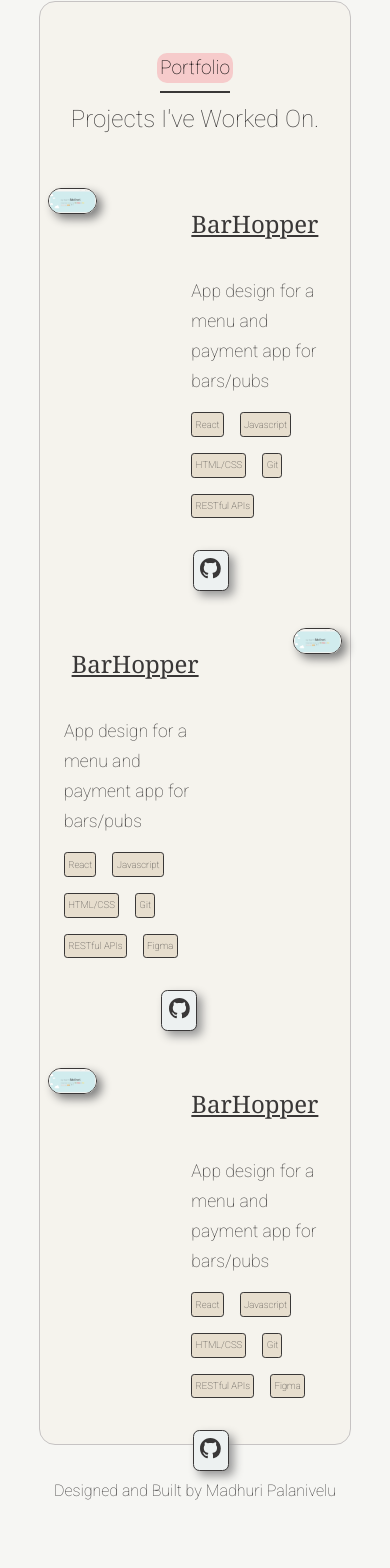
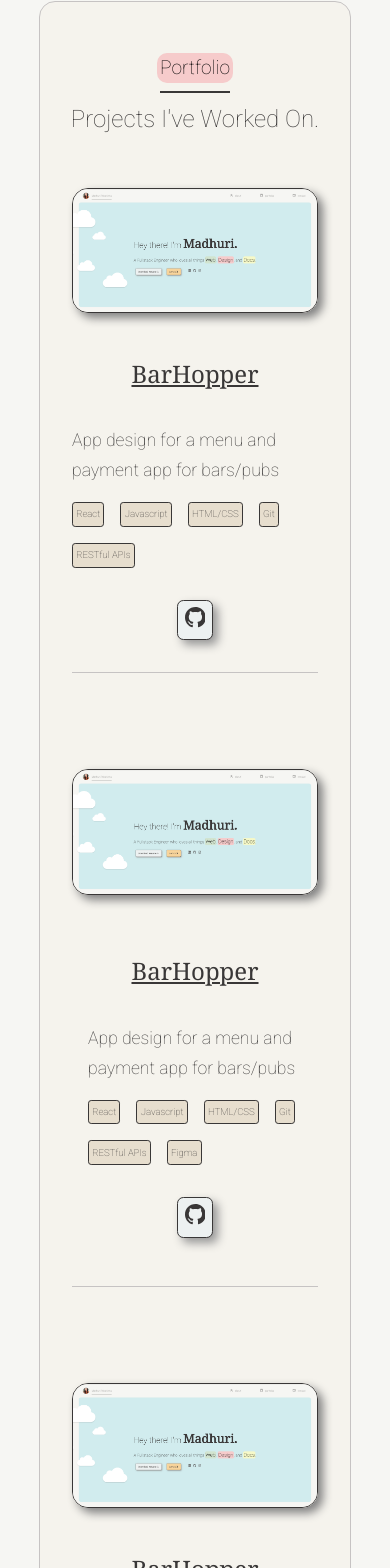
Before and after one commit to gonemad97/portfolio-website, a React (Create React App) app in the folder react-portfolio-website/: page / in a window 390 px wide. Shown: the part 1989-3557 px from the top of the page. Before the commit the page ends 3509 px from the top, so only its background shows below. Built offline with nearby package versions, Linux system fonts and the light colour scheme.

Commit message:
added responsive layout for portfolio

```diff
--- a/react-portfolio-website/src/components/work/work.css
+++ b/react-portfolio-website/src/components/work/work.css
@@ -1,10 +1,8 @@
 .portfolio__container {
     height: auto;
-    padding: 5rem 10rem;
+    padding: 5rem 5rem;
     display: grid;
-    row-gap: 0.5rem;
-    grid-auto-rows: 5rem;
-
+    row-gap: 4rem;
 }
 
 .card {
@@ -104,43 +102,151 @@ article > h2 {
 
 @media screen and (min-width: 768px) and (max-width: 1024px) {
     .card {
-        padding: 1rem;
+        padding: 0rem;
+        align-items: center;
     }
 
     .card__right {
         padding: 1rem;
+        align-items: center;
     }
 
     .portfolio__container {
-        padding: 1rem 1.5rem;
+        padding: 2rem 2rem;
+        row-gap: 2rem;
     }
+
+    .box1 {
+        grid-column: 1 / 4;
+        grid-row: 1 / 4;
+    }
+
+    .box2 {
+        grid-column: 1 / 4;
+        grid-row: 4 / 8;
+        border-bottom: 1px solid rgb(198, 195, 195);
+    }
+
+    .box4 {
+        grid-column: 1 / 4;
+        grid-row: 10 / 14;
+    }
+
+    .box3 {
+        grid-column: 1 / 4;
+        grid-row:  14 / 18;
+        border-bottom: 1px solid rgb(198, 195, 195);
+    }
+
+    .box5 {
+        grid-column: 1 / 4;
+        grid-row: 20 / 24;
+    }
+
+    .box6 {
+        grid-column: 1 / 4;
+        grid-row:  24 / 28;
+    }
+
 }
 
 @media screen and (min-width: 481px) and (max-width: 767px) {
     .card {
-        padding: 1rem;
+        padding: 0rem;
+        align-items: center;
     }
 
     .card__right {
         padding: 1rem;
+        align-items: center;
     }
 
     .portfolio__container {
-        padding: 1rem 1.5rem;
+        padding: 2rem 2rem;
+        row-gap: 2rem;
     }
+
+    .box1 {
+        grid-column: 1 / 4;
+        grid-row: 1 / 4;
+    }
+
+    .box2 {
+        grid-column: 1 / 4;
+        grid-row: 4 / 8;
+        border-bottom: 1px solid rgb(198, 195, 195);
+    }
+
+    .box4 {
+        grid-column: 1 / 4;
+        grid-row: 10 / 14;
+    }
+
+    .box3 {
+        grid-column: 1 / 4;
+        grid-row:  14 / 18;
+        border-bottom: 1px solid rgb(198, 195, 195);
+    }
+
+    .box5 {
+        grid-column: 1 / 4;
+        grid-row: 20 / 24;
+    }
+
+    .box6 {
+        grid-column: 1 / 4;
+        grid-row:  24 / 28;
+    }
+
 }
 
 
 @media screen and (min-width: 320px) and (max-width: 480px) {
     .card {
-        padding: 1rem;
+        padding: 0rem;
+        align-items: center;
     }
 
     .card__right {
         padding: 1rem;
+        align-items: center;
     }
 
     .portfolio__container {
-        padding: 2rem 0.5rem;
+        padding: 2rem 2rem;
+        row-gap: 2rem;
     }
+
+    .box1 {
+        grid-column: 1 / 4;
+        grid-row: 1 / 4;
+    }
+
+    .box2 {
+        grid-column: 1 / 4;
+        grid-row: 4 / 8;
+        border-bottom: 1px solid rgb(198, 195, 195);
+    }
+
+    .box4 {
+        grid-column: 1 / 4;
+        grid-row: 10 / 14;
+    }
+
+    .box3 {
+        grid-column: 1 / 4;
+        grid-row:  14 / 18;
+        border-bottom: 1px solid rgb(198, 195, 195);
+    }
+
+    .box5 {
+        grid-column: 1 / 4;
+        grid-row: 20 / 24;
+    }
+
+    .box6 {
+        grid-column: 1 / 4;
+        grid-row:  24 / 28;
+    }
+
 }
```
